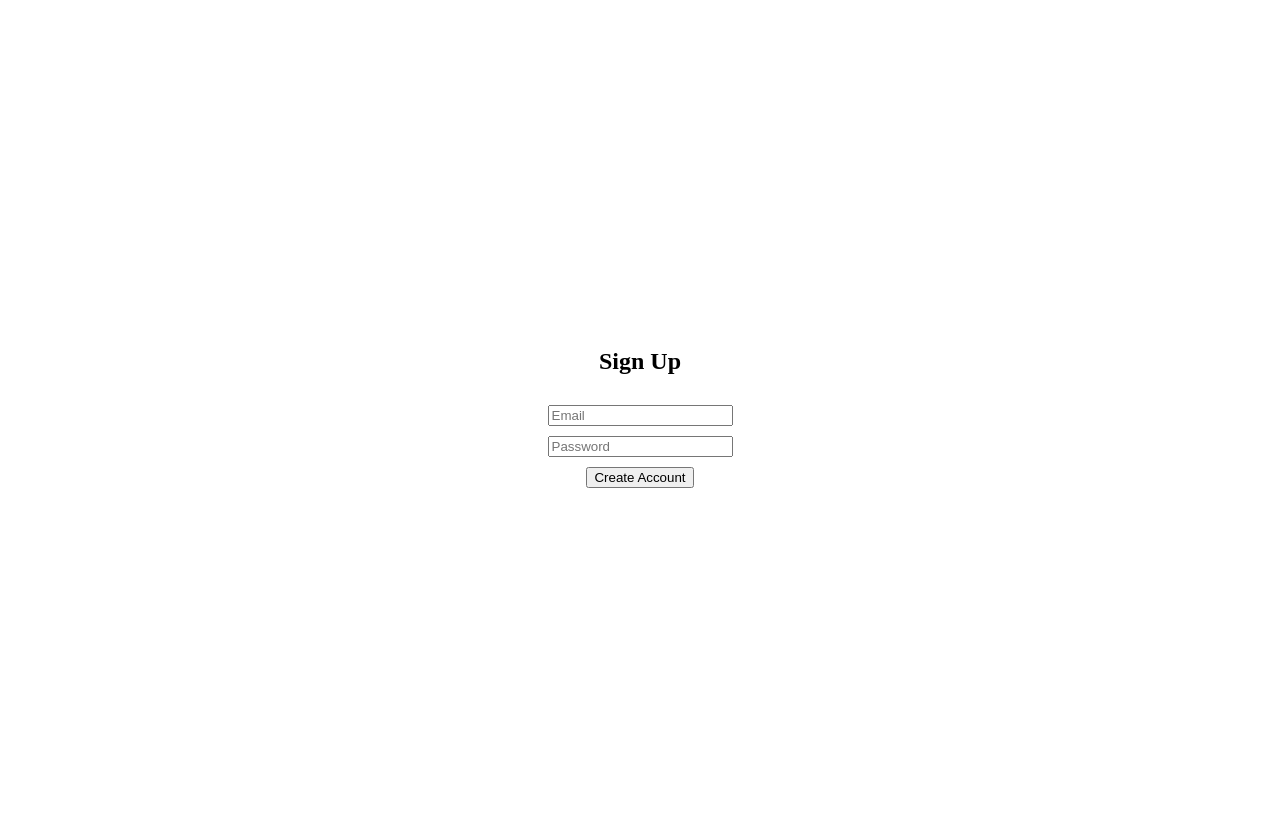
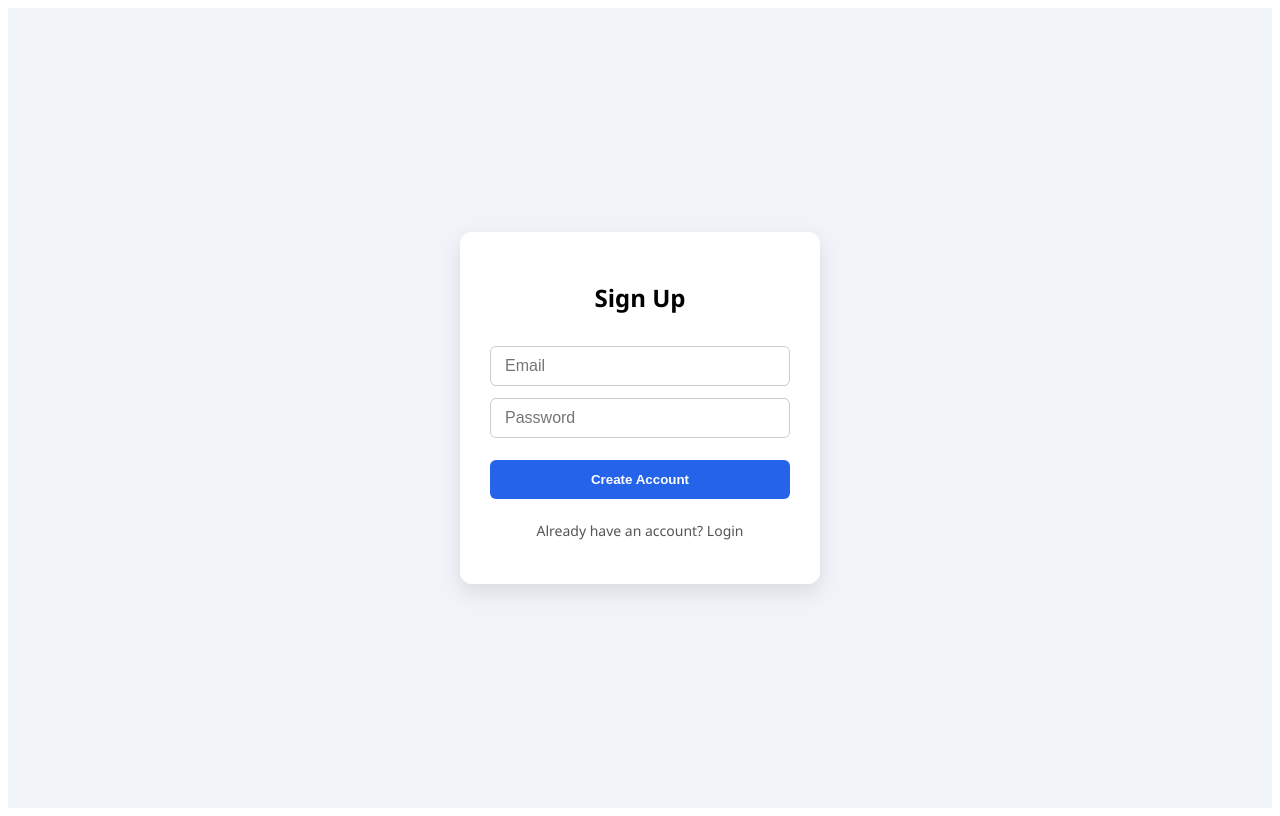
Before and after one commit to Rabbi111-cloud/Collaboration-App, a Next.js app: page /signup in a window 1280 px wide. Built offline with nearby package versions, Linux system fonts and the light colour scheme; no server answers.

Commit message:
Update signup.js

```diff
--- a/pages/signup.js
+++ b/pages/signup.js
@@ -7,8 +7,11 @@ export default function Signup() {
   const [email, setEmail] = useState("")
   const [password, setPassword] = useState("")
   const router = useRouter()
+  const [loading, setLoading] = useState(false)
 
   const signup = async () => {
+    if (!email || !password) return alert("Enter email and password")
+    setLoading(true)
     try {
       await createUserWithEmailAndPassword(auth, email, password)
       alert("Account created! Please log in.")
@@ -20,26 +23,84 @@ export default function Signup() {
       } else {
         alert(err.message)
       }
+    } finally {
+      setLoading(false)
     }
   }
 
   return (
-    <div style={styles.container}>
-      <h2>Sign Up</h2>
-      <input placeholder="Email" onChange={e => setEmail(e.target.value)} />
-      <input type="password" placeholder="Password" onChange={e => setPassword(e.target.value)} />
-      <button onClick={signup}>Create Account</button>
+    <div style={styles.page}>
+      <div style={styles.card}>
+        <h2 style={styles.heading}>Sign Up</h2>
+
+        <input
+          placeholder="Email"
+          onChange={e => setEmail(e.target.value)}
+          style={styles.input}
+        />
+        <input
+          type="password"
+          placeholder="Password"
+          onChange={e => setPassword(e.target.value)}
+          style={styles.input}
+        />
+
+        <button style={styles.button} onClick={signup} disabled={loading}>
+          {loading ? "Creating..." : "Create Account"}
+        </button>
+
+        <p style={styles.switchText} onClick={() => router.push("/login")}>
+          Already have an account? Login
+        </p>
+      </div>
     </div>
   )
 }
 
 const styles = {
-  container: {
+  page: {
     minHeight: "100vh",
     display: "flex",
+    justifyContent: "center",
+    alignItems: "center",
+    background: "#f0f4f8",
+    fontFamily: "'Segoe UI', Tahoma, Geneva, Verdana, sans-serif"
+  },
+  card: {
+    background: "#fff",
+    padding: 30,
+    borderRadius: 12,
+    boxShadow: "0 8px 20px rgba(0,0,0,0.1)",
+    display: "flex",
     flexDirection: "column",
-    gap: "10px",
-    justifyContent: "center",
-    alignItems: "center"
+    gap: 12,
+    minWidth: 300
+  },
+  heading: {
+    textAlign: "center",
+    marginBottom: 20
+  },
+  input: {
+    padding: "10px 14px",
+    borderRadius: 6,
+    border: "1px solid #ccc",
+    fontSize: 16
+  },
+  button: {
+    padding: "12px",
+    borderRadius: 6,
+    border: "none",
+    background: "#2563eb",
+    color: "#fff",
+    cursor: "pointer",
+    fontWeight: 600,
+    marginTop: 10
+  },
+  switchText: {
+    cursor: "pointer",
+    textAlign: "center",
+    color: "#555",
+    fontSize: 14,
+    marginTop: 10
   }
 }
```
